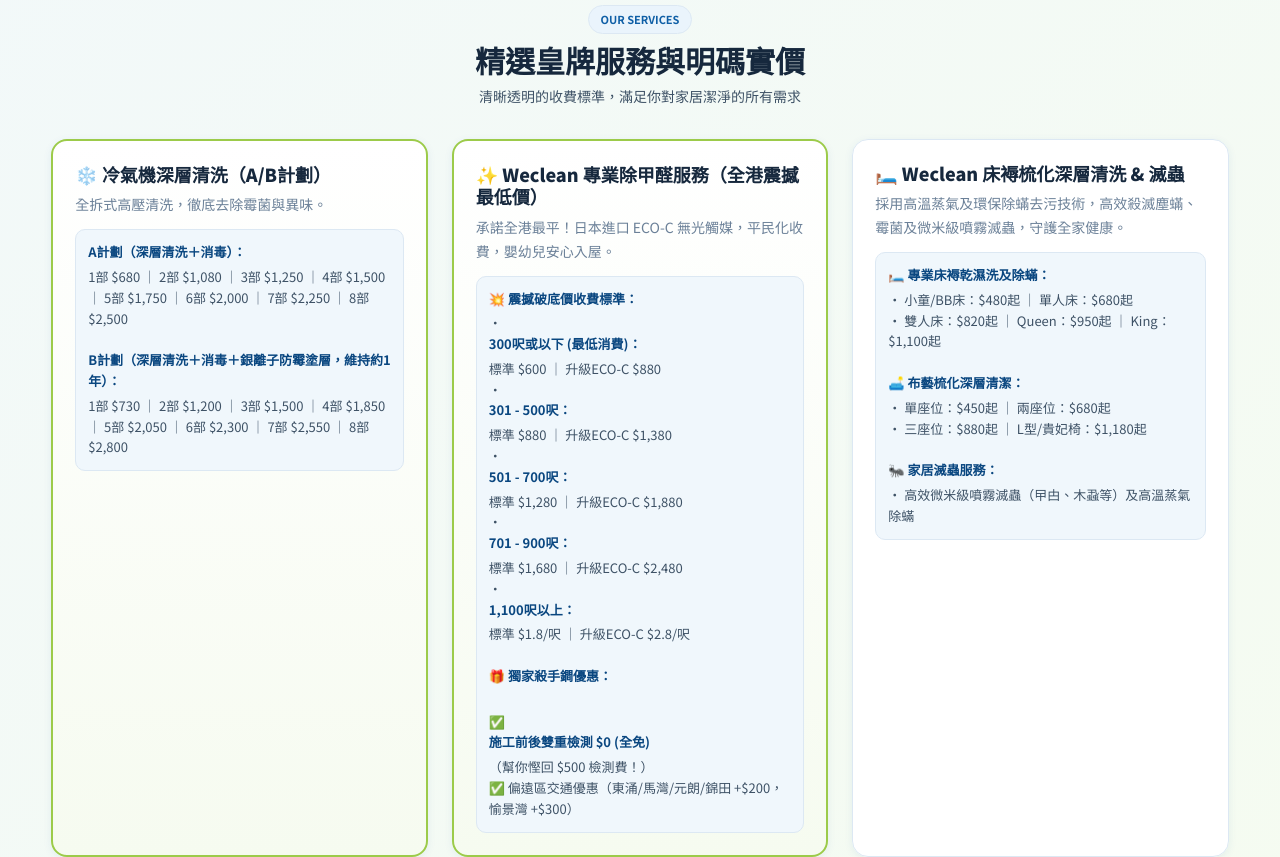
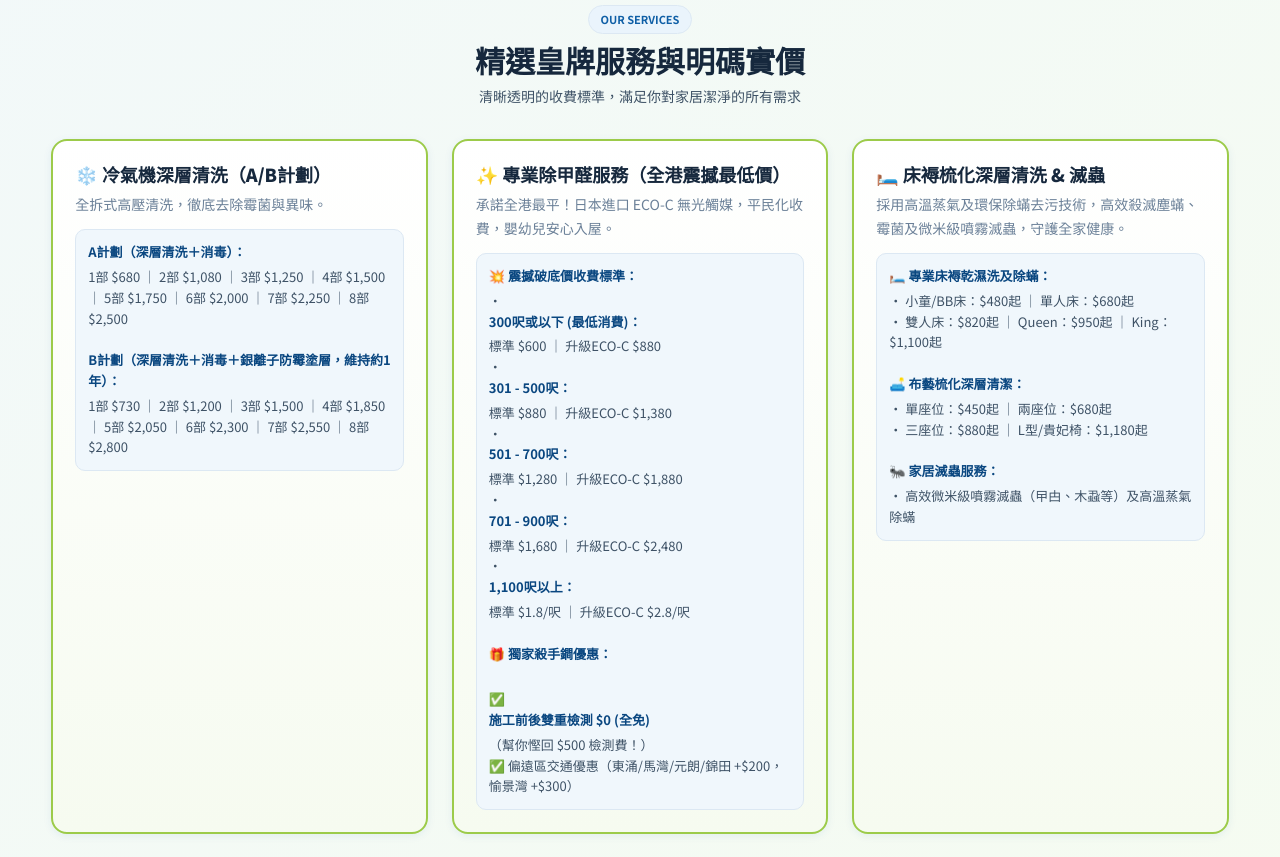
Before and after one commit to jimmyliu1100-creator/weclean-website, a plain HTML site: page index.html in a window 1280 px wide. Shown: the part 880-1737 px from the top of the page. Drawn offline with Linux system fonts and the light colour scheme.

Commit message:
Update index.html

```diff
--- a/index.html
+++ b/index.html
@@ -444,7 +444,7 @@ footer p{margin-bottom:8px;color:#fff}
 
       <!-- Weclean 專業除甲醛服務卡片 -->
       <div class="srv-card featured">
-        <h3>✨ Weclean 專業除甲醛服務（全港震撼最低價）</h3>
+        <h3>✨ 專業除甲醛服務（全港震撼最低價）</h3>
         <p>承諾全港最平！日本進口 ECO-C 無光觸媒，平民化收費，嬰幼兒安心入屋。</p>
         <div class="price-list">
           <b>💥 震撼破底價收費標準：</b>
@@ -460,8 +460,8 @@ footer p{margin-bottom:8px;color:#fff}
       </div>
 
       <!-- Weclean 床褥梳化深層清洗 & 滅蟲 -->
-      <div class="srv-card">
-        <h3>🛏️ Weclean 床褥梳化深層清洗 & 滅蟲</h3>
+      <div class="srv-card featured">
+        <h3>🛏️ 床褥梳化深層清洗 & 滅蟲</h3>
         <p>採用高溫蒸氣及環保除蟎去污技術，高效殺滅塵蟎、霉菌及微米級噴霧滅蟲，守護全家健康。</p>
         <div class="price-list">
           <b>🛏️ 專業床褥乾濕洗及除蟎：</b>
```
